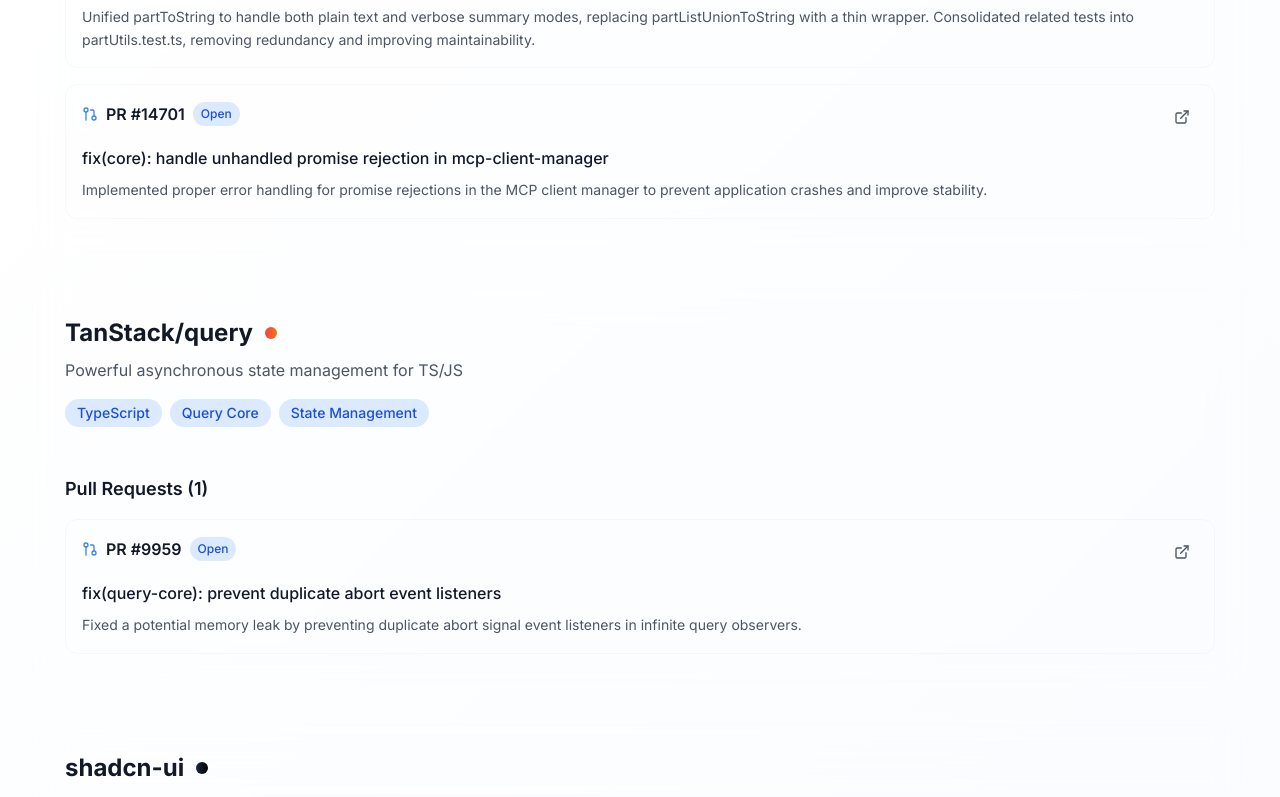
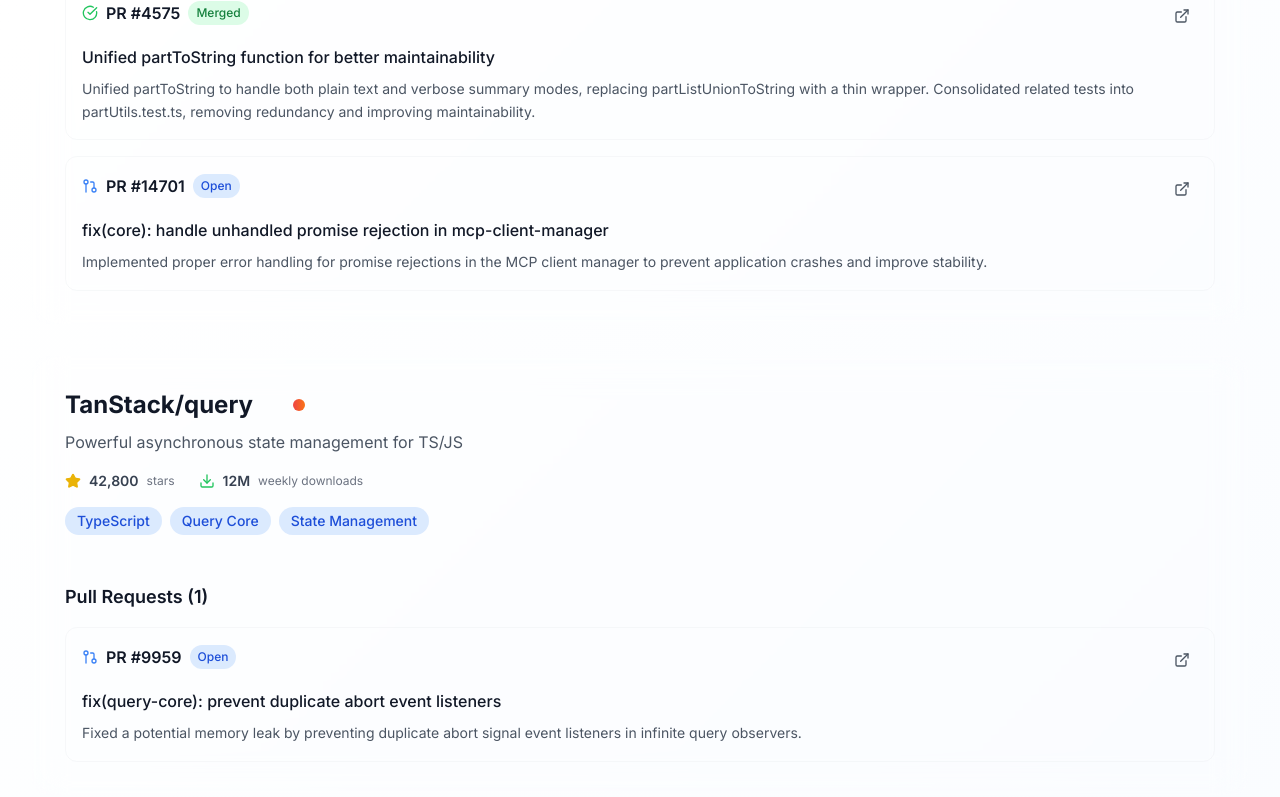
Before and after one commit to kamja44/portfolio, a React (Vite) app: page / in a window 1280 px wide. Shown: the part 6465-7262 px from the top of the page. Built offline with nearby package versions, Linux system fonts and the light colour scheme.

Commit message:
feat: Add an Open Source contributions section with dedicated data, types, and a display component.

```diff
--- a/src/components/OpenSource.tsx
+++ b/src/components/OpenSource.tsx
@@ -1,6 +1,6 @@
 import React from "react";
 import { motion } from "framer-motion";
-import { ExternalLink, GitPullRequest, CheckCircle, Clock } from "lucide-react";
+import { ExternalLink, GitPullRequest, CheckCircle, Clock, Star, Download } from "lucide-react";
 import { opensourceContributions } from "../data/opensourceData";
 
 const OpenSource: React.FC = () => {
@@ -78,16 +78,40 @@
                 className="glass p-8 rounded-2xl hover:shadow-xl transition-all duration-300"
               >
                 <div className="flex items-start justify-between mb-6">
-                  <div>
+                  <div className="flex-1">
                     <div className="flex items-center gap-3 mb-2">
-                      <h3 className="text-2xl font-bold text-gray-900 dark:text-gray-100">
+                      <motion.a
+                        href={project.repoUrl}
+                        target="_blank"
+                        rel="noopener noreferrer"
+                        whileHover={{ scale: 1.02 }}
+                        className="text-2xl font-bold text-gray-900 dark:text-gray-100 hover:text-primary-600 dark:hover:text-primary-400 transition-colors inline-flex items-center gap-2"
+                      >
                         {project.project}
-                      </h3>
+                        <ExternalLink size={20} className="opacity-0 group-hover:opacity-100 transition-opacity" />
+                      </motion.a>
                       <div className={`w-3 h-3 bg-gradient-to-r ${project.color} rounded-full`}></div>
                     </div>
                     <p className="text-gray-600 dark:text-gray-400 mb-4">
                       {project.description}
                     </p>
+
+                    {/* GitHub Stats */}
+                    <div className="flex items-center gap-6 mb-4">
+                      <div className="flex items-center gap-2 text-gray-700 dark:text-gray-300">
+                        <Star size={16} className="text-yellow-500 fill-yellow-500" />
+                        <span className="text-sm font-semibold">{project.stars.toLocaleString()}</span>
+                        <span className="text-xs text-gray-500 dark:text-gray-400">stars</span>
+                      </div>
+                      {project.weeklyDownloads && (
+                        <div className="flex items-center gap-2 text-gray-700 dark:text-gray-300">
+                          <Download size={16} className="text-green-500" />
+                          <span className="text-sm font-semibold">{project.weeklyDownloads}</span>
+                          <span className="text-xs text-gray-500 dark:text-gray-400">weekly downloads</span>
+                        </div>
+                      )}
+                    </div>
+
                     <div className="flex flex-wrap gap-2 mb-6">
                       {project.techStack.map((tech, techIndex) => (
                         <span
--- a/src/components/Projects.tsx
+++ b/src/components/Projects.tsx
@@ -31,13 +31,6 @@
       selectedFilter === "All" || project.stack === selectedFilter;
     return matchesSearch && matchesFilter;
   });
-
-  console.log("Current filter:", selectedFilter);
-  console.log("Filtered projects count:", filteredProjects.length);
-  console.log(
-    "All projects stacks:",
-    projects.map((p) => p.stack)
-  );
 
   const containerVariants = {
     hidden: { opacity: 0 },
--- a/src/data/opensourceData.ts
+++ b/src/data/opensourceData.ts
@@ -6,6 +6,9 @@
     project: "react-hook-form",
     description:
       "Performance-focused React form library with minimal re-renders",
+    repoUrl: "https://github.com/react-hook-form/react-hook-form",
+    stars: 41200,
+    weeklyDownloads: "8.5M",
     prs: [
       {
         number: 12932,
@@ -64,6 +67,9 @@
     id: 2,
     project: "gemini-cli",
     description: "AI-powered CLI tool for Google's Gemini API",
+    repoUrl: "https://github.com/google-gemini/generative-ai-js",
+    stars: 1500,
+    weeklyDownloads: "150K",
     prs: [
       {
         number: 4287,
@@ -98,6 +104,9 @@
     id: 3,
     project: "TanStack/query",
     description: "Powerful asynchronous state management for TS/JS",
+    repoUrl: "https://github.com/TanStack/query",
+    stars: 42800,
+    weeklyDownloads: "12M",
     prs: [
       {
         number: 9959,
@@ -116,6 +125,9 @@
     project: "shadcn-ui",
     description:
       "Beautifully designed components built with Radix UI and Tailwind CSS",
+    repoUrl: "https://github.com/shadcn-ui/ui",
+    stars: 78500,
+    weeklyDownloads: "2.8M",
     prs: [
       {
         number: 8985,
--- a/src/types/opensource.ts
+++ b/src/types/opensource.ts
@@ -5,6 +5,9 @@
   prs: PullRequest[];
   techStack: string[];
   color: string;
+  repoUrl: string;
+  stars: number;
+  weeklyDownloads?: string;
 }
 
 export interface PullRequest {
```
